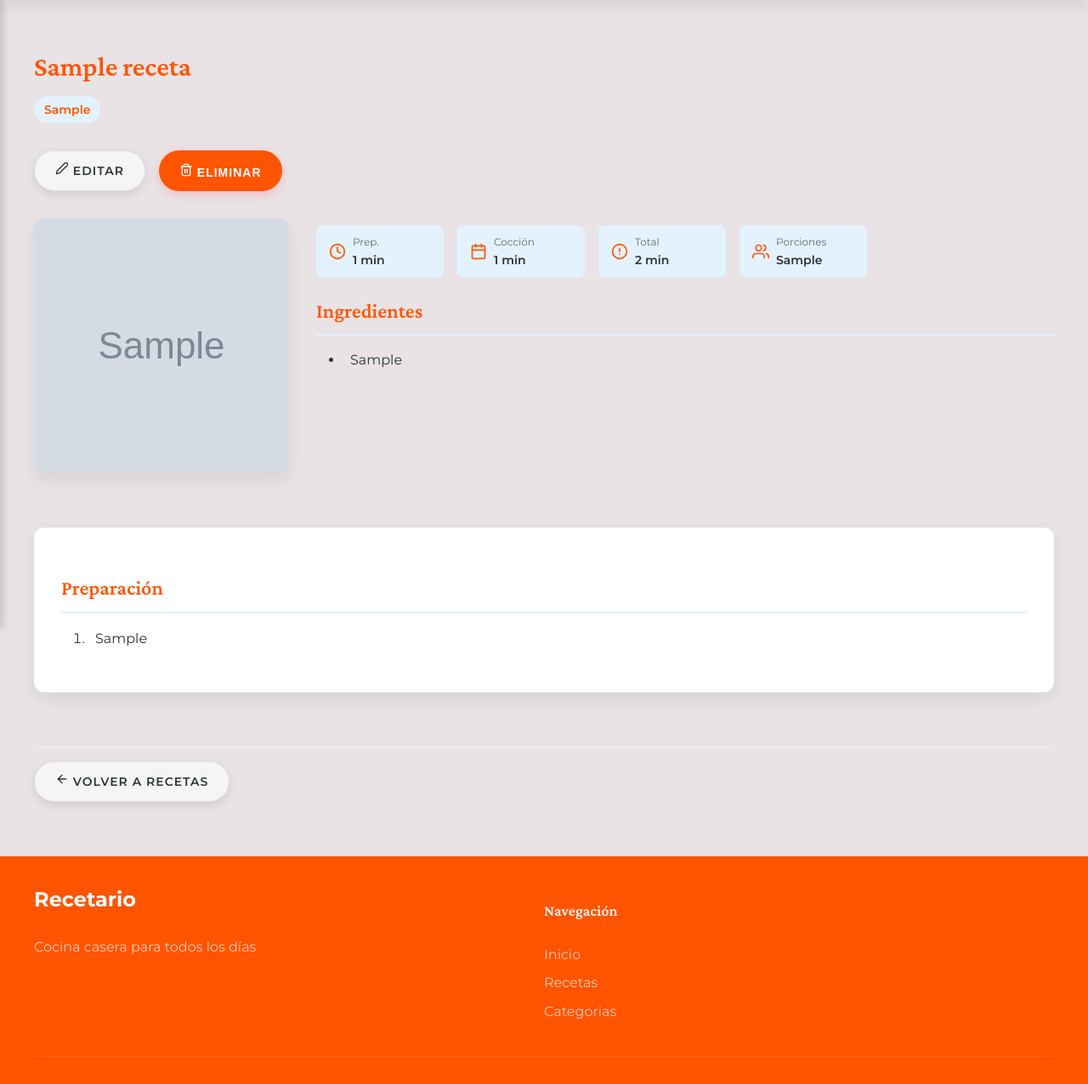
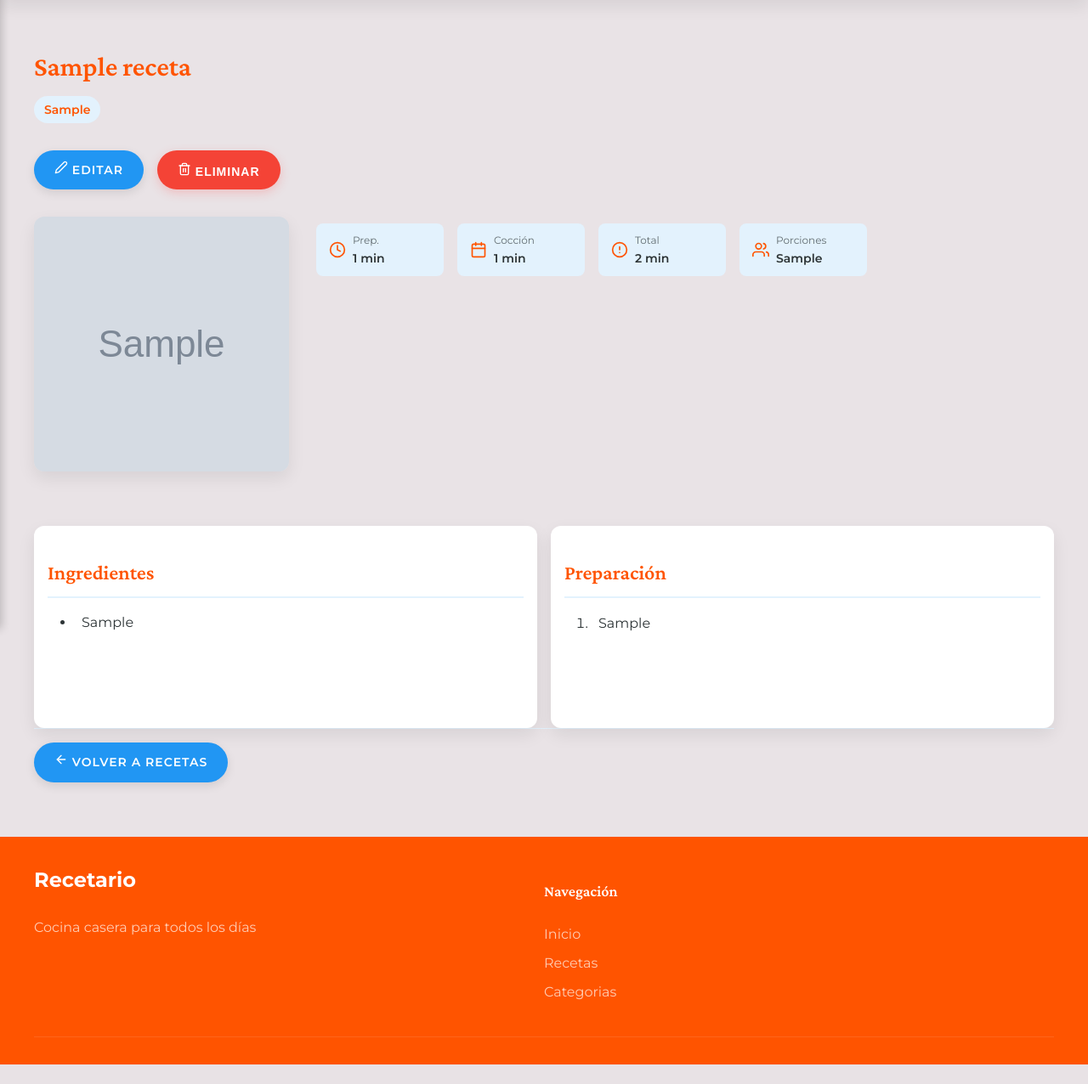
Before and after one commit to aquirosh/RecetarioEH, a PHP site: page /receta.php?id=1 in a window 1280 px wide. Shown: the part 60-1336 px from the top of the page at 85% size. After the commit the page ends 1313 px from the top, so only its background shows below. Run offline with PHP 8.4, Linux system fonts and the light colour scheme; tables that the repository leaves empty hold one stand-in row (values such as "Sample post"); grey boxes marked "Sample" are stand-in pictures.

Commit message:
Se agrego una imagen en el TAB

```diff
--- a/backend/agregar_receta.php
+++ b/backend/agregar_receta.php
@@ -225,6 +225,10 @@ try {
     <meta charset="UTF-8">
     <meta name="viewport" content="width=device-width, initial-scale=1.0">
     <title>Agregar Receta | Eugenie Herrero</title>
+
+    <link rel="icon" href="img/recetario.png" type="image/png">
+    <link rel="shortcut icon" href="img/recetario.png" type="image/png">
+
     <link rel="stylesheet" href="../css/styles.css">
     <style>
         /* Estilos para el navbar fijo */
--- a/backend/editar_receta.php
+++ b/backend/editar_receta.php
@@ -262,6 +262,10 @@ if ($_SERVER['REQUEST_METHOD'] === 'POST' && isset($_POST['editar_receta'])) {
     <meta charset="UTF-8">
     <meta name="viewport" content="width=device-width, initial-scale=1.0">
     <title>Editar Receta | Recetario QH</title>
+
+    <link rel="icon" href="img/recetario.png" type="image/png">
+    <link rel="shortcut icon" href="img/recetario.png" type="image/png">
+
     <link rel="stylesheet" href="../css/styles.css">
     <link href="https://fonts.googleapis.com/css2?family=Montserrat:wght@400;600;700&family=Crimson+Pro:wght@400;600&display=swap" rel="stylesheet">
     <style>
--- a/categorias.php
+++ b/categorias.php
@@ -106,6 +106,10 @@ try {
     <meta charset="UTF-8">
     <meta name="viewport" content="width=device-width, initial-scale=1.0">
     <title>Categorías | Eugenie Herrero</title>
+
+    <link rel="icon" href="img/recetario.png" type="image/png">
+    <link rel="shortcut icon" href="img/recetario.png" type="image/png">
+
     <link rel="stylesheet" href="css/styles.css">
     <link rel="stylesheet" href="css/categorias.css">
     <style>
--- a/css/receta.css
+++ b/css/receta.css
@@ -44,6 +44,31 @@ body {
     display: flex;
     gap: var(--spacing-md);
     margin: var(--spacing-md) 0;
+}
+
+/* Estilos modificados para botones */
+.btn-secondary {
+    background-color: #2196F3 !important; /* Azul más intenso */
+    color: white !important;
+    border: none !important;
+}
+
+.btn-secondary:hover {
+    background-color: #1976D2 !important; /* Azul más oscuro al pasar el ratón */
+    transform: translateY(-2px);
+    box-shadow: 0 4px 8px rgba(33, 150, 243, 0.3);
+}
+
+.btn-danger {
+    background-color: #F44336 !important; /* Rojo más intenso */
+    color: white !important;
+    border: none !important;
+}
+
+.btn-danger:hover {
+    background-color: #D32F2F !important; /* Rojo más oscuro al pasar el ratón */
+    transform: translateY(-2px);
+    box-shadow: 0 4px 8px rgba(244, 67, 54, 0.3);
 }
 
 /* Layout principal */
@@ -140,6 +165,14 @@ body {
     display: block;
 }
 
+/* Nuevo estilo para las columnas paralelas */
+.receta-contenido-paralelo {
+    display: grid;
+    grid-template-columns: 1fr 1fr; /* Divide en dos columnas iguales */
+    gap: var(--spacing-md);
+    width: 100%;
+}
+
 /* Secciones de Ingredientes y Preparación */
 .receta-seccion {
     margin-bottom: var(--spacing-lg);
@@ -182,16 +215,13 @@ body {
     line-height: 1.8;
 }
 
-/* Contenido principal */
-.receta-contenido {
-    width: 100%;
-}
-
-.preparacion-seccion {
+/* Estilos para las secciones en columnas */
+.ingredientes-seccion, .preparacion-seccion {
     background-color: #fff;
-    padding: var(--spacing-lg);
+    padding: var(--spacing-md);
     border-radius: 12px;
     box-shadow: var(--card-shadow);
+    height: 100%;
 }
 
 /* Footer de la receta */
@@ -247,6 +277,11 @@ body {
     body {
         padding-top: 68px; /* Reducir para móviles */
     }
+
+    /* Responsive para las columnas paralelas */
+    .receta-contenido-paralelo {
+        grid-template-columns: 1fr; /* Cambia a una columna en móviles */
+    }
 }
 
 /* Responsive */
--- a/index.php
+++ b/index.php
@@ -52,6 +52,11 @@ try {
     <meta charset="UTF-8">
     <meta name="viewport" content="width=device-width, initial-scale=1.0">
     <title>Recetario Eugenie Herrero</title>
+
+    <link rel="icon" href="img/recetario.png" type="image/png">
+    <link rel="shortcut icon" href="img/recetario.png" type="image/png">
+
+
     <link rel="stylesheet" href="css/styles.css">
     <link rel="stylesheet" href="css/categorias.css">
     <style>
--- a/receta.php
+++ b/receta.php
@@ -96,7 +96,11 @@ function formatearTiempo($minutos) {
 <head>
     <meta charset="UTF-8">
     <meta name="viewport" content="width=device-width, initial-scale=1.0">
-    <title><?php echo $receta ? htmlspecialchars($receta['title']) : 'Receta no encontrada'; ?> | Recetario QH</title>
+    <title><?php echo $receta ? htmlspecialchars($receta['title']) : 'Receta no encontrada'; ?> | Recetario</title>
+
+    <link rel="icon" href="img/recetario.png" type="image/png">
+    <link rel="shortcut icon" href="img/recetario.png" type="image/png">
+
     <link rel="stylesheet" href="css/receta.css">
     <link rel="stylesheet" href="css/styles.css">
     <link href="https://fonts.googleapis.com/css2?family=Montserrat:wght@400;600;700&family=Crimson+Pro:wght@400;600&display=swap" rel="stylesheet">
@@ -175,6 +179,7 @@ function formatearTiempo($minutos) {
                     </div>
 
                     <div class="receta-layout">
+                        <!-- Imagen e información rápida de la receta -->
                         <div class="receta-info-superior">
                             <!-- Imagen de la receta -->
                             <?php if (!empty($receta['image_path'])): ?>
@@ -249,17 +254,18 @@ function formatearTiempo($minutos) {
                                     </div>
                                     <?php endif; ?>
                                 </div>
-
-                                <!-- Sección de ingredientes -->
-                                <div class="receta-seccion">
-                                    <h2>Ingredientes</h2>
-                                    <?php echo formatearIngredientes($receta['ingredients']); ?>
-                                </div>
                             </div>
                         </div>
 
-                        <!-- Sección de preparación con mayor espacio -->
-                        <div class="receta-contenido">
+                        <!-- Ingredientes y preparación en columnas paralelas -->
+                        <div class="receta-contenido-paralelo">
+                            <!-- Columna de ingredientes -->
+                            <div class="receta-seccion ingredientes-seccion">
+                                <h2>Ingredientes</h2>
+                                <?php echo formatearIngredientes($receta['ingredients']); ?>
+                            </div>
+
+                            <!-- Columna de preparación -->
                             <div class="receta-seccion preparacion-seccion">
                                 <h2>Preparación</h2>
                                 <?php echo formatearPasos($receta['preparation_steps']); ?>
--- a/recetas.php
+++ b/recetas.php
@@ -108,6 +108,10 @@ function imagenExiste($path) {
     <meta charset="UTF-8">
     <meta name="viewport" content="width=device-width, initial-scale=1.0">
     <title><?php echo $mostrarCategorias ? "Categorías" : "Recetas"; ?> | Recetario</title>
+
+    <link rel="icon" href="img/recetario.png" type="image/png">
+    <link rel="shortcut icon" href="img/recetario.png" type="image/png">
+
     <link rel="stylesheet" href="css/styles.css">
     <link rel="stylesheet" href="css/categorias.css">
     <style>
```
Also changed, not shown: img/recetario.png (added), uploads/recetas/receta_681bb22856975.JPG (added).
